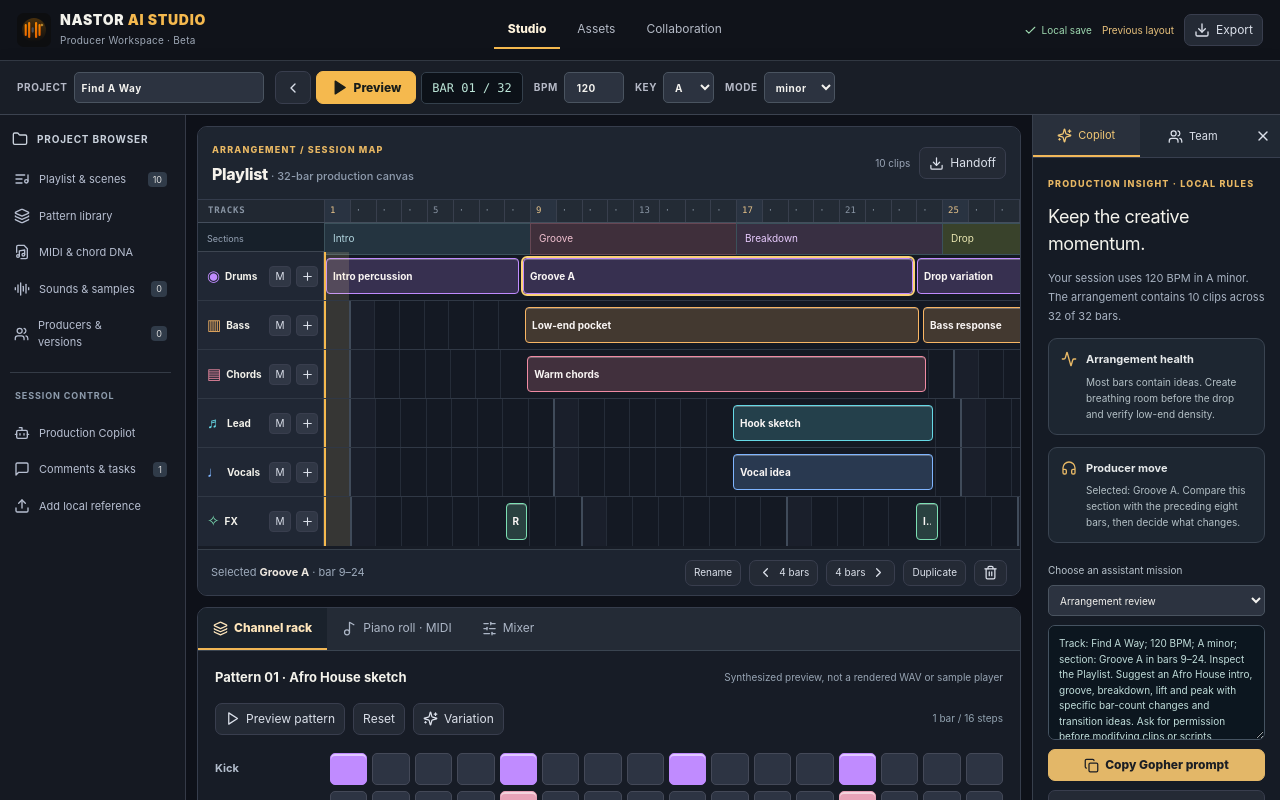
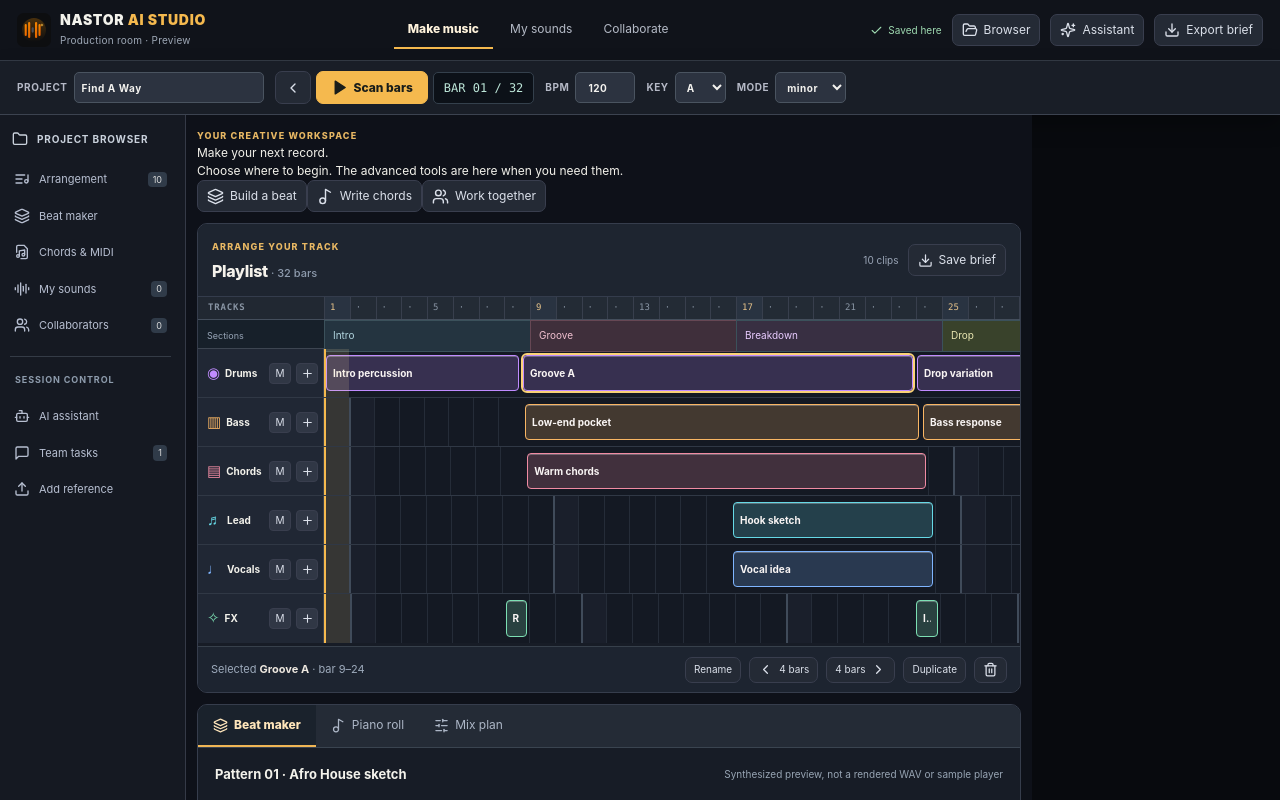
Before and after one commit to DjNastor/Music-production-assistant, a Next.js app: page / in a window 1280 px wide. Shown: the top 800 px of the page. Built offline with nearby package versions, Linux system fonts and the light colour scheme.

Commit message:
feat: simplify producer UX with focused quick actions and on-demand panels

```diff
--- a/app/components/ProducerWorkspace.tsx
+++ b/app/components/ProducerWorkspace.tsx
@@ -110,7 +110,7 @@ export default function ProducerWorkspace() {
   const [rightPanel, setRightPanel] = useState<RightPanel>("copilot");
   const [mode, setMode] = useState<TopMode>("studio");
   const [mobileBrowser, setMobileBrowser] = useState(false);
-  const [showRight, setShowRight] = useState(true);
+  const [showRight, setShowRight] = useState(false);
   const [status, setStatus] = useState("This is a local production planning session. Your original files are never changed.");
   const [inviteEmail, setInviteEmail] = useState("");
   const [inviteRole, setInviteRole] = useState("Co-producer");
@@ -309,12 +309,24 @@ export default function ProducerWorkspace() {
   }
   const studioPane = (
     <div className={styles.centerArea}>
+      <section className={styles.focusBar} aria-label="Start producing">
+        <div className={styles.focusIntro}>
+          <span className={styles.eyebrow}>YOUR CREATIVE WORKSPACE</span>
+          <h1>Make your next record.</h1>
+          <p>Choose where to begin. The advanced tools are here when you need them.</p>
+        </div>
+        <div className={styles.focusActions}>
+          <button className={styles.focusPrimary} onClick={() => setPanel("channel")} aria-pressed={panel === "channel"}><Layers3 size={17}/> Build a beat</button>
+          <button onClick={() => setPanel("piano")} aria-pressed={panel === "piano"}><Music2 size={17}/> Write chords</button>
+          <button onClick={() => switchMode("collab")}><Users size={17}/> Work together</button>
+        </div>
+      </section>
       <section className={styles.playlistPanel} aria-label="Producer Playlist">
         <div className={styles.panelHeading}>
-          <div><span className={styles.eyebrow}>ARRANGEMENT / SESSION MAP</span><h2>Playlist <span className={styles.subTitle}>· 32-bar production canvas</span></h2></div>
+          <div><span className={styles.eyebrow}>ARRANGE YOUR TRACK</span><h2>Playlist <span className={styles.subTitle}>· 32 bars</span></h2></div>
           <div className={styles.inlineActions}>
             <span className={styles.mutedTag}>{summary.clips} clips</span>
-            <button title="Export session manifest" onClick={exportHandoff}><Download size={15} /> Handoff</button>
+            <button title="Export session manifest" onClick={exportHandoff}><Download size={15} /> Save brief</button>
           </div>
         </div>
         <div className={styles.timelineScroll}>
@@ -358,9 +370,9 @@ export default function ProducerWorkspace() {
 
       <section className={styles.workPanel} aria-label="Production workbench tools">
         <div className={styles.editorTabs} role="tablist" aria-label="Production editor">
-          <button role="tab" aria-selected={panel === "channel"} className={panel === "channel" ? styles.activeEditorTab : ""} onClick={() => setPanel("channel")}><Layers3 size={15}/> Channel rack</button>
-          <button role="tab" aria-selected={panel === "piano"} className={panel === "piano" ? styles.activeEditorTab : ""} onClick={() => setPanel("piano")}><Music2 size={15}/> Piano roll · MIDI</button>
-          <button role="tab" aria-selected={panel === "mixer"} className={panel === "mixer" ? styles.activeEditorTab : ""} onClick={() => setPanel("mixer")}><SlidersHorizontal size={15}/> Mixer</button>
+          <button role="tab" aria-selected={panel === "channel"} className={panel === "channel" ? styles.activeEditorTab : ""} onClick={() => setPanel("channel")}><Layers3 size={15}/> Beat maker</button>
+          <button role="tab" aria-selected={panel === "piano"} className={panel === "piano" ? styles.activeEditorTab : ""} onClick={() => setPanel("piano")}><Music2 size={15}/> Piano roll</button>
+          <button role="tab" aria-selected={panel === "mixer"} className={panel === "mixer" ? styles.activeEditorTab : ""} onClick={() => setPanel("mixer")}><SlidersHorizontal size={15}/> Mix plan</button>
         </div>
         {panel === "channel" && <div className={styles.editorBody}>
           <div className={styles.editorIntro}><strong>Pattern 01 · Afro House sketch</strong><span>Synthesized preview, not a rendered WAV or sample player</span></div>
@@ -403,25 +415,26 @@ export default function ProducerWorkspace() {
 
   return <main className={styles.shell}>
     <header className={styles.topBar}>
-      <div className={styles.brand}><Image src="/brand/nastor-waveform-mark.svg" alt="" width={34} height={34} /><div><strong>NASTOR <span>AI STUDIO</span></strong><small>Producer Workspace · Beta</small></div></div>
+      <div className={styles.brand}><Image src="/brand/nastor-waveform-mark.svg" alt="" width={34} height={34} /><div><strong>NASTOR <span>AI STUDIO</span></strong><small>Production room · Preview</small></div></div>
       <nav className={styles.mainNav} aria-label="Main workspace">
-        <button className={mode === "studio" ? styles.activeNav : ""} onClick={() => switchMode("studio")}>Studio</button>
-        <button className={mode === "assets" ? styles.activeNav : ""} onClick={() => switchMode("assets")}>Assets</button>
-        <button className={mode === "collab" ? styles.activeNav : ""} onClick={() => switchMode("collab")}>Collaboration</button>
+        <button className={mode === "studio" ? styles.activeNav : ""} onClick={() => switchMode("studio")}>Make music</button>
+        <button className={mode === "assets" ? styles.activeNav : ""} onClick={() => switchMode("assets")}>My sounds</button>
+        <button className={mode === "collab" ? styles.activeNav : ""} onClick={() => switchMode("collab")}>Collaborate</button>
       </nav>
       <div className={styles.headerActions}>
-        <span className={styles.saveIndicator}><Check size={13}/> Local save</span>
-        <a href="/legacy" className={styles.legacyLink}>Previous layout</a>
-        <button onClick={exportHandoff}><Download size={16}/> Export</button>
+        <span className={styles.saveIndicator}><Check size={13}/> Saved here</span>
+        <button aria-pressed={mobileBrowser} aria-label={mobileBrowser ? "Hide project browser" : "Show project browser"} title="Browse sounds and projects" onClick={() => setMobileBrowser(value => !value)}><FolderOpen size={16}/> Browser</button>
+        <button aria-pressed={showRight} aria-label={showRight ? "Hide studio assistant" : "Show studio assistant"} onClick={() => {setRightPanel("copilot");setShowRight(value => !value);}}><Sparkles size={16}/> Assistant</button>
+        <button className={styles.exportCTA} onClick={exportHandoff}><Download size={16}/> Export brief</button>
       </div>
     </header>
 
     <div className={styles.transport}>
-      <button className={styles.mobileMenu} aria-label="Toggle asset browser" onClick={() => setMobileBrowser(!mobileBrowser)}><Menu size={19}/></button>
+      <button className={styles.mobileMenu} aria-label={mobileBrowser ? "Close browser" : "Open browser"} onClick={() => setMobileBrowser(!mobileBrowser)}><Menu size={19}/></button>
       <label className={styles.projectTitle}>PROJECT <input aria-label="Project name" value={session.sessionName} onChange={(event) => chooseProject(event.target.value)} maxLength={90}/></label>
       <div className={styles.transportControls}>
         <button title="Return to bar one" aria-label="Go to start" onClick={() => {setBarPlayhead(1);setArrangePlaying(false);}}><ChevronLeft size={16}/></button>
-        <button className={styles.transportPlay} onClick={() => setArrangePlaying(!arrangePlaying)}>{arrangePlaying ? <Pause size={17} fill="currentColor"/> : <Play size={17} fill="currentColor"/>}{arrangePlaying ? "Pause" : "Preview"}</button>
+        <button className={styles.transportPlay} onClick={() => setArrangePlaying(!arrangePlaying)}>{arrangePlaying ? <Pause size={17} fill="currentColor"/> : <Play size={17} fill="currentColor"/>}{arrangePlaying ? "Pause" : "Scan bars"}</button>
         <span className={styles.barCounter}>BAR {String(barPlayhead).padStart(2,"0")} / 32</span>
       </div>
       <label>BPM <input aria-label="Session tempo" type="number" min="50" max="220" value={session.bpm} onChange={e=>updateSession({bpm:Math.max(50,Math.min(220,Number(e.target.value)||120))})}/></label>
@@ -430,20 +443,20 @@ export default function ProducerWorkspace() {
       <span className={styles.transportWarning}>Arrangement preview moves the playhead; actual music plays in editor tools.</span>
     </div>
 
-    <div className={styles.mainGrid}>
+    <div className={[styles.mainGrid, !mobileBrowser ? styles.noBrowser : "", !showRight ? styles.noAssistant : ""].filter(Boolean).join(" ")}>
       <aside className={[styles.browser, mobileBrowser?styles.mobileBrowser:""].join(" ")} aria-label="Project and sound browser">
         <div className={styles.browserTitle}><strong><Folder size={16}/> PROJECT BROWSER</strong><button aria-label="Close browser" onClick={() => setMobileBrowser(false)}><X size={16}/></button></div>
-        <button className={styles.browserItem} onClick={()=>switchMode("studio")}><ListMusic size={16}/> Playlist & scenes <span>{summary.clips}</span></button>
-        <button className={styles.browserItem} onClick={()=>{switchMode("studio");setPanel("channel")}}><Layers3 size={16}/> Pattern library</button>
-        <button className={styles.browserItem} onClick={()=>{switchMode("studio");setPanel("piano")}}><FileMusic size={16}/> MIDI & chord DNA</button>
-        <button className={styles.browserItem} onClick={()=>switchMode("assets")}><AudioLines size={16}/> Sounds & samples <span>{assets.length}</span></button>
-        <button className={styles.browserItem} onClick={()=>switchMode("collab")}><Users size={16}/> Producers & versions <span>{session.inviteDrafts.length}</span></button>
+        <button className={styles.browserItem} onClick={()=>switchMode("studio")}><ListMusic size={16}/> Arrangement <span>{summary.clips}</span></button>
+        <button className={styles.browserItem} onClick={()=>{switchMode("studio");setPanel("channel")}}><Layers3 size={16}/> Beat maker</button>
+        <button className={styles.browserItem} onClick={()=>{switchMode("studio");setPanel("piano")}}><FileMusic size={16}/> Chords & MIDI</button>
+        <button className={styles.browserItem} onClick={()=>switchMode("assets")}><AudioLines size={16}/> My sounds <span>{assets.length}</span></button>
+        <button className={styles.browserItem} onClick={()=>switchMode("collab")}><Users size={16}/> Collaborators <span>{session.inviteDrafts.length}</span></button>
         <div className={styles.browserDivider}/>
         <strong className={styles.browserGroup}>SESSION CONTROL</strong>
-        <button className={styles.browserItem} onClick={()=>{setRightPanel("copilot");setShowRight(true)}}><Bot size={16}/> Production Copilot</button>
-        <button className={styles.browserItem} onClick={()=>{setRightPanel("collab");setShowRight(true)}}><MessageSquare size={16}/> Comments & tasks <span>{summary.openTasks}</span></button>
-        <button className={styles.browserItem} onClick={()=>filePicker.current?.click()}><Upload size={16}/> Add local reference</button>
-        <div className={styles.browserFoot}><span>SESSION / PROTOTYPE</span><p>Playlist arrangement is an editable plan. File sharing, real analysis and FL Studio remote control require connected services.</p><a href="/legacy">Open previous control room</a></div>
+        <button className={styles.browserItem} onClick={()=>{setRightPanel("copilot");setShowRight(true)}}><Bot size={16}/> AI assistant</button>
+        <button className={styles.browserItem} onClick={()=>{setRightPanel("collab");setShowRight(true)}}><MessageSquare size={16}/> Team tasks <span>{summary.openTasks}</span></button>
+        <button className={styles.browserItem} onClick={()=>filePicker.current?.click()}><Upload size={16}/> Add reference</button>
+        <div className={styles.browserFoot}><span>SESSION / PROTOTYPE</span><p>Playlist arrangement is an editable plan. File sharing, real analysis and FL Studio remote control require connected services.</p><a href="/legacy">See original layout</a></div>
       </aside>
 
       {mode === "studio" ? studioPane : mode === "assets" ? <section className={styles.fullPanel}>
@@ -507,7 +520,7 @@ export default function ProducerWorkspace() {
     </div>
 
     <input ref={filePicker} type="file" hidden multiple accept="audio/*,.wav,.mp3,.aiff,.flac,.mid,.midi,.flp,.zip,.json" onChange={importAssets} aria-label="Choose production files"/>
-    {!showRight&&<button className={styles.reopenRight} onClick={()=>setShowRight(true)}><Sparkles size={15}/> Show producer assistant</button>}
+
     <footer className={styles.statusBar}><span><i/> Session ready</span><span>{status}</span><span>{session.bpm} BPM · {session.root} {session.mode} · 4/4</span></footer>
   </main>;
 }
```
